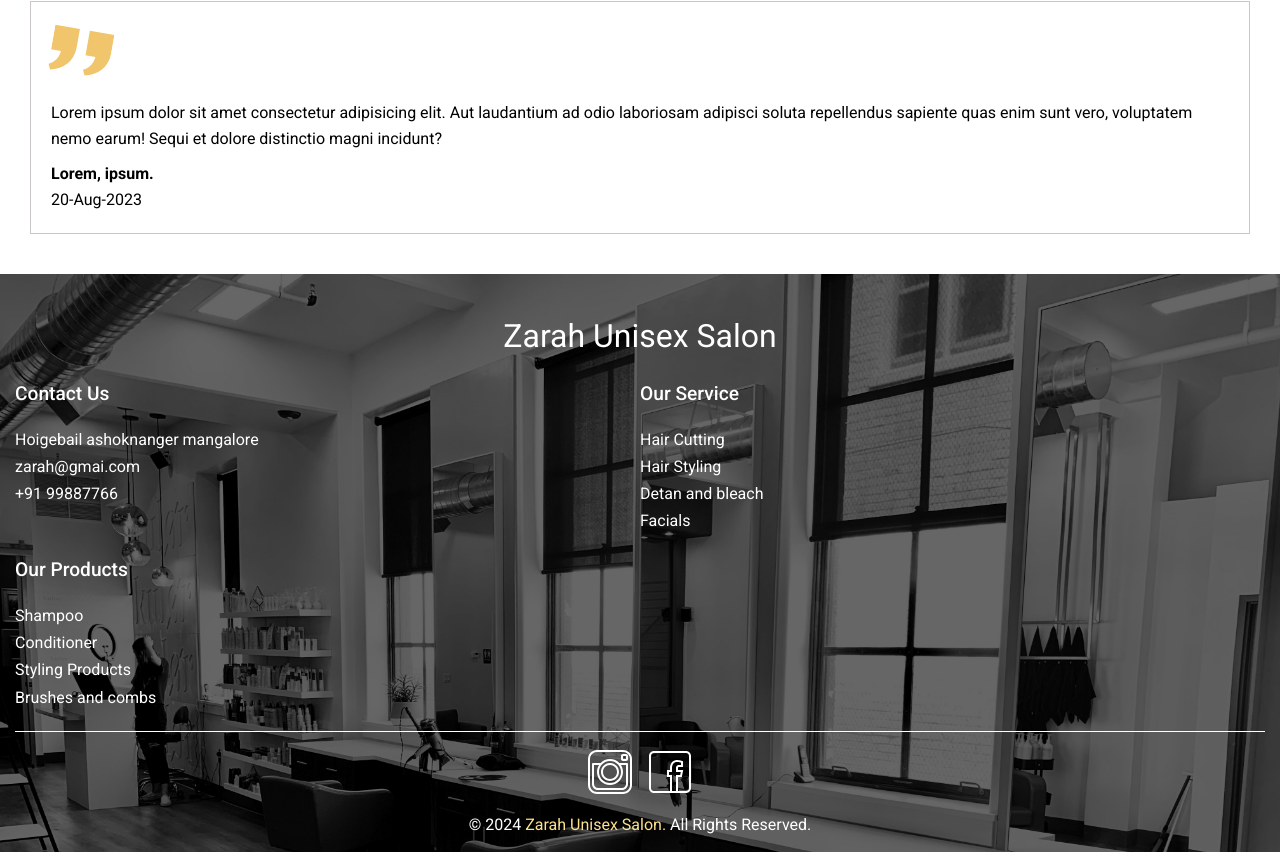
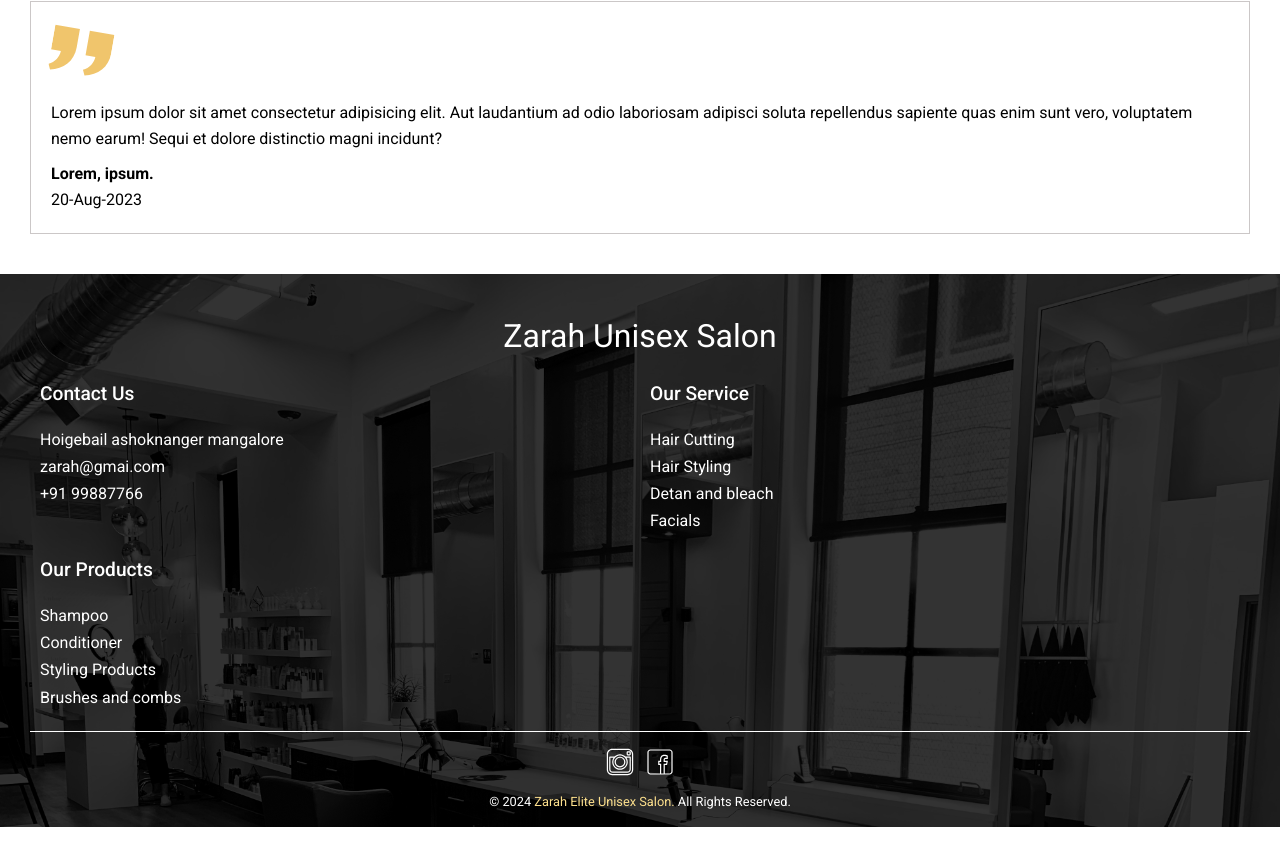
Before and after one commit to rahulk216/salon-portfolio, a React (Vite) app: page / in a window 1280 px wide. Shown: the part 769-1621 px from the top of the page. After the commit the page ends 1596 px from the top, so only its background shows below. Built offline with nearby package versions, Linux system fonts and the light colour scheme.

Commit message:
footer changes

```diff
--- a/src/assets/icons/Facebook.jsx
+++ b/src/assets/icons/Facebook.jsx
@@ -6,8 +6,8 @@ function Facebook() {
       fill="#FFFFFF"
       xmlns="http://www.w3.org/2000/svg"
       viewBox="0 0 50 50"
-      width="50px"
-      height="50px"
+      width="30px"
+      height="30px"
     >
       <path d="M 9 4 C 6.2504839 4 4 6.2504839 4 9 L 4 41 C 4 43.749516 6.2504839 46 9 46 L 25.832031 46 A 1.0001 1.0001 0 0 0 26.158203 46 L 31.832031 46 A 1.0001 1.0001 0 0 0 32.158203 46 L 41 46 C 43.749516 46 46 43.749516 46 41 L 46 9 C 46 6.2504839 43.749516 4 41 4 L 9 4 z M 9 6 L 41 6 C 42.668484 6 44 7.3315161 44 9 L 44 41 C 44 42.668484 42.668484 44 41 44 L 33 44 L 33 30 L 36.820312 30 L 38.220703 23 L 33 23 L 33 21 C 33 20.442508 33.05305 20.398929 33.240234 20.277344 C 33.427419 20.155758 34.005822 20 35 20 L 38 20 L 38 14.369141 L 37.429688 14.097656 C 37.429688 14.097656 35.132647 13 32 13 C 29.75 13 27.901588 13.896453 26.71875 15.375 C 25.535912 16.853547 25 18.833333 25 21 L 25 23 L 22 23 L 22 30 L 25 30 L 25 44 L 9 44 C 7.3315161 44 6 42.668484 6 41 L 6 9 C 6 7.3315161 7.3315161 6 9 6 z M 32 15 C 34.079062 15 35.38736 15.458455 36 15.701172 L 36 18 L 35 18 C 33.849178 18 32.926956 18.0952 32.150391 18.599609 C 31.373826 19.104024 31 20.061492 31 21 L 31 25 L 35.779297 25 L 35.179688 28 L 31 28 L 31 44 L 27 44 L 27 28 L 24 28 L 24 25 L 27 25 L 27 21 C 27 19.166667 27.464088 17.646453 28.28125 16.625 C 29.098412 15.603547 30.25 15 32 15 z" />
     </svg>
--- a/src/components/Footer/Footer.jsx
+++ b/src/components/Footer/Footer.jsx
@@ -51,7 +51,7 @@ function Footer() {
             <Facebook />
           </div>
           <div className="copyright">
-          <p>&copy; 2024 <span>Zarah Unisex Salon.</span> All Rights Reserved.</p>
+          <p>&copy; 2024 <span>Zarah Elite Unisex Salon.</span> All Rights Reserved.</p>
           </div>
         </div>
       </div>
--- a/src/components/Footer/footer.scss
+++ b/src/components/Footer/footer.scss
@@ -5,19 +5,20 @@
   background-size: cover;
   position: relative;
   background-repeat: no-repeat;
+  background-attachment: fixed;
 
   .overlay{
     position: absolute;
     height: 100%;
     width: 100%;
     background-color: #000;
-    opacity: 0.6;
+    opacity: 0.8;
   }
 
   .container{
     margin: auto;
     width: 100%;
-    padding: 35px 15px 15px 15px;
+    padding: 35px $margin-container 15px $margin-container;
     max-width: 100%;
     position: relative;
 
@@ -36,9 +37,12 @@
     .col{
     flex-basis: auto;
     width: 50%;
+    gap: 5px;
 
     .footer-items{
       margin-bottom: 20px;
+      padding: 0 10px;
+
       .title{
         color: $color2;
         margin-bottom: 15px;
@@ -72,8 +76,11 @@
       .copyright{
         color: $color2;
         text-align: center;
-        font-size: 1rem;
         margin-top: 15px;
+
+        p{
+          font-size: .8rem ;
+        }
         span {
           color: #FDE08D;
         }
```
Also changed, not shown: src/assets/icons/Instagram.jsx (+2 -2 lines).
